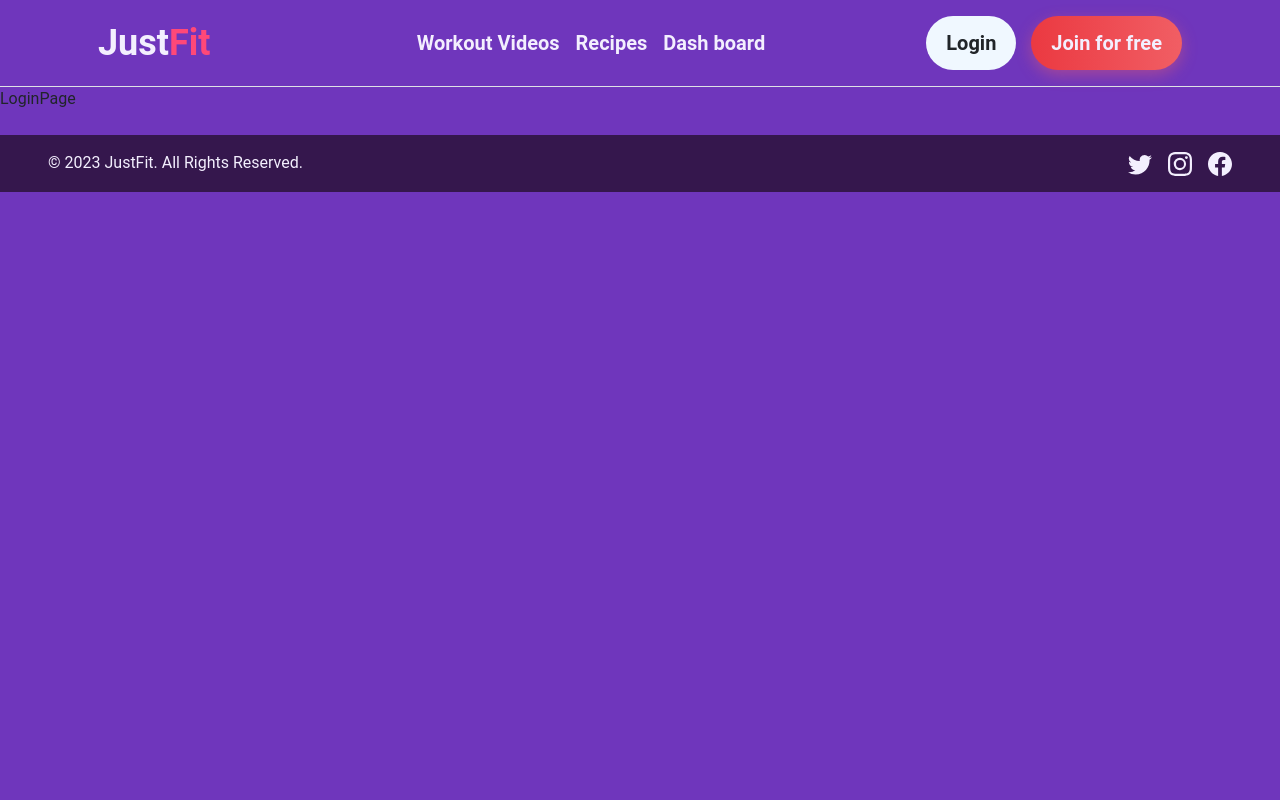
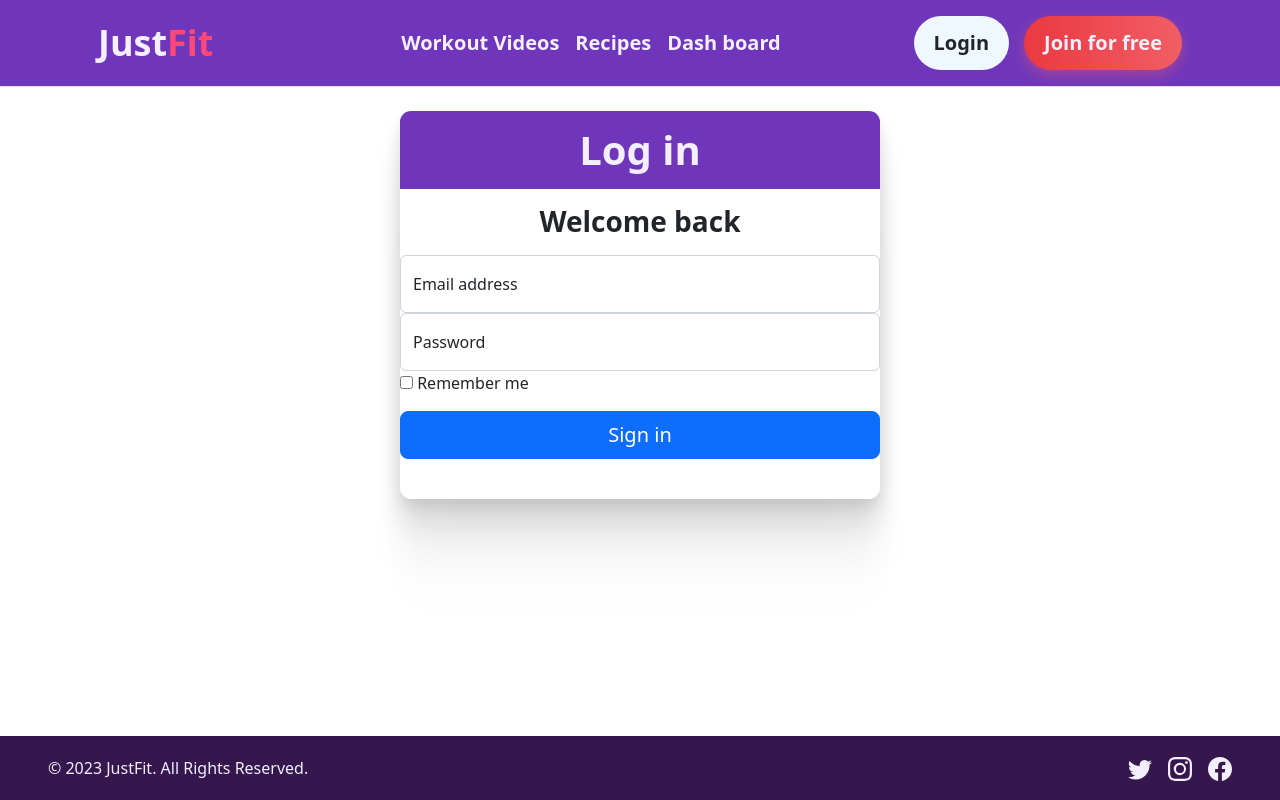
Before and after one commit to eakkarunpoom/JustFit-D2, a React (Vite) app: page /login in a window 1280 px wide. Built offline with nearby package versions, Linux system fonts and the light colour scheme.

Commit message:
before style input

```diff
--- a/src/App.css
+++ b/src/App.css
@@ -7,6 +7,7 @@
 .container {
   max-width: 1140px;
   margin: 0 auto;
+  background-color: var(--main);
 }
 
 .bgw {
--- a/src/App.jsx
+++ b/src/App.jsx
@@ -1,5 +1,8 @@
 import { useState } from "react";
+import { useEffect } from "react";
+import { useLocation } from "react-router-dom";
 import "./App.css";
+import "./index.css";
 import "bootstrap/dist/css/bootstrap.css";
 import { content1, content2, user } from "./assets/index.js";
 // components
@@ -10,6 +13,7 @@ import SignUpBtn from "./component/SingUpBtn/SignUpBtn";
 function App() {
   return (
     <Layout>
+      <div className="home">
         <ImageSlider />
         <div className="px-4 py-5 text-center bgw">
           <h1 className="display-5 fw-bold text-body-emphasis">
@@ -43,9 +47,9 @@ function App() {
                 Personalized goal tracking.
               </h1>
               <p className="lead">
-              JustFit allows you to set customized fitness goals and track your
-              progress towards them. This ensures that you stay motivated and
-              focused on achieving your goals.
+                JustFit allows you to set customized fitness goals and track
+                your progress towards them. This ensures that you stay motivated
+                and focused on achieving your goals.
               </p>
             </div>
           </div>
@@ -55,10 +59,10 @@ function App() {
                 Track your exercise progress.
               </h1>
               <p className="lead">
-              JustFit allows you to easily track your workouts and monitor your
-              progress towards your fitness goals. You can view your data in
-              easy-to-read graphs and charts, making it easier to make informed
-              decisions about your fitness routine.
+                JustFit allows you to easily track your workouts and monitor
+                your progress towards your fitness goals. You can view your data
+                in easy-to-read graphs and charts, making it easier to make
+                informed decisions about your fitness routine.
               </p>
             </div>
             <div className="col-10 col-sm-8 col-lg-6">
@@ -76,15 +80,16 @@ function App() {
         {/* review */}
         <div className="px-4 py-5 bgp review">
           <h1 className="display-5 fw-bold px-lg-2 text-center">
-          “I've been using JustFit for a month and <br /> have already achieved
-          my fitness goals.
+            “I've been using JustFit for a month and <br /> have already
+            achieved my fitness goals.
             <br /> Highly recommend!”
           </h1>
-        <div className="review-info">
+          <div className="review-info mb-4">
             <span>
               <img src={user} />
             </span>
             <h3>Teresa Dunne</h3>
+          </div>
         </div>
       </div>
     </Layout>
--- a/src/component/Footer/Footer.css
+++ b/src/component/Footer/Footer.css
@@ -1,3 +1,10 @@
 footer.bgp * {
   color: var(--light);
 }
+
+footer {
+  position: absolute;
+  bottom: 0;
+  width: 100%;
+  height: 4rem;
+}
--- a/src/component/Footer/Footer.jsx
+++ b/src/component/Footer/Footer.jsx
@@ -3,14 +3,14 @@ import "./Footer.css";
 
 function Footer() {
   return (
-    <footer className="d-flex flex-wrap justify-content-between align-items-center py-3 mt-4 px-5 bgp">
+    <footer className="d-flex flex-wrap justify-content-between align-items-center py-3 mt-4 px-5 bgp ">
       <div className="col-md-4 d-flex align-items-center">
         <span className="mb-3 mb-md-0">
           © 2023 JustFit. All Rights Reserved.
         </span>
       </div>
 
-      <ul className="nav col-md-4 justify-content-end list-unstyled d-flex">
+      <ul className="nav col-md-4 justify-content-end list-unstyled d-flex sticky-bottom">
         <li className="ms-3">
           <a href="#">
             <svg
--- a/src/index.css
+++ b/src/index.css
@@ -10,5 +10,14 @@
 body {
   font-family: "Roboto", sans-serif;
   font-size: 16px;
+  position: relative;
+  min-height: 100vh;
+}
+
+.home {
   background-color: var(--main);
 }
+
+.workOut {
+  background-color: #ff4878;
+}
--- /dev/null
+++ b/src/pages/LoginPage/LoginPage.css
@@ -0,0 +1,20 @@
+.form_container {
+  max-width: 480px;
+  padding-bottom: 40px;
+  background-color: #ffffff;
+  box-shadow: 0px 106px 42px rgba(0, 0, 0, 0.01),
+    0px 59px 36px rgba(0, 0, 0, 0.05), 0px 26px 26px rgba(0, 0, 0, 0.09),
+    0px 7px 15px rgba(0, 0, 0, 0.1), 0px 0px 0px rgba(0, 0, 0, 0.1);
+  border-radius: 11px;
+  margin-top: 50px;
+}
+
+.log-in {
+  background-color: var(--main);
+  color: var(--light);
+  border-top-left-radius: 11px;
+  border-top-right-radius: 11px;
+  padding: 15px;
+  font-weight: bold;
+}
+/* input */
--- a/src/pages/LoginPage/LoginPage.jsx
+++ b/src/pages/LoginPage/LoginPage.jsx
@@ -1,10 +1,43 @@
 import React from "react";
 import Layout from "../../component/Layout";
+import "./LoginPage.css";
 
 function LoginPage() {
   return (
     <Layout>
-      <div>LoginPage</div>
+      <main className="form_container m-auto mt-4">
+        <form>
+          <h1 className="h1 mb-3 text-center log-in">Log in</h1>
+          <h1 className="h3 mb-3 fw-bold text-center">Welcome back</h1>
+          <div className="form-floating">
+            <input
+              type="email"
+              className="form-control"
+              id="floatingInput"
+              placeholder="name@example.com"
+            />
+            <label for="floatingInput">Email address</label>
+          </div>
+          <div className="form-floating">
+            <input
+              type="password"
+              className="form-control"
+              id="floatingPassword"
+              placeholder="Password"
+            />
+            <label for="floatingPassword">Password</label>
+          </div>
+
+          <div className="checkbox mb-3">
+            <label>
+              <input type="checkbox" value="remember-me" /> Remember me
+            </label>
+          </div>
+          <button className="w-100 btn btn-lg btn-primary" type="submit">
+            Sign in
+          </button>
+        </form>
+      </main>
     </Layout>
   );
 }
--- a/src/pages/WorkOut/WorkOut.jsx
+++ b/src/pages/WorkOut/WorkOut.jsx
@@ -4,7 +4,9 @@ import Layout from "../../component/Layout";
 function WorkOut() {
   return (
     <Layout>
-      <div>WorkOut</div>
+      <div className="workOut">
+        <div>WorkOut</div>
+      </div>
     </Layout>
   );
 }
```
Lines whose indentation alone changed are shown as unchanged.
